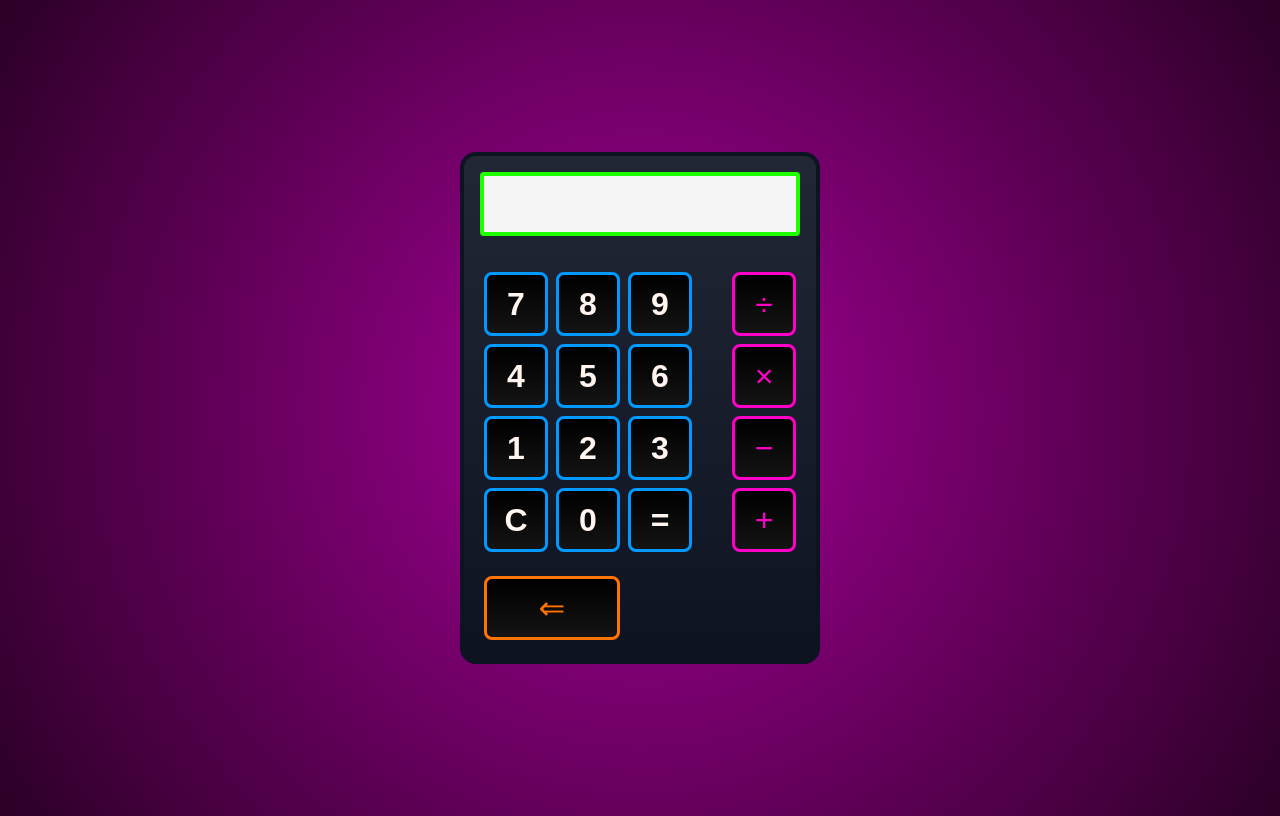
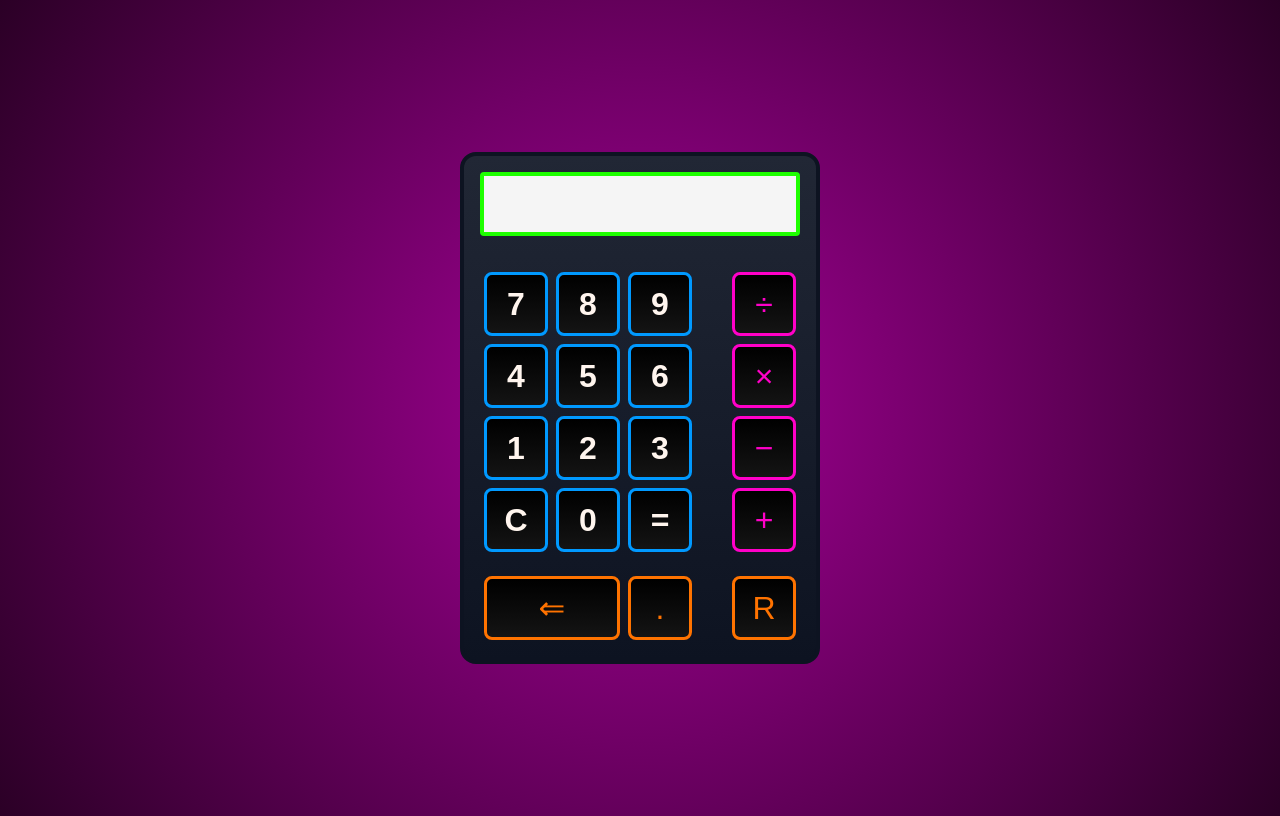
Before and after one commit to BigJarvis06/calculator, a plain HTML site: page index.html in a window 1280 px wide. Drawn offline with Linux system fonts and the light colour scheme.

Commit message:
added buttons and styling for remainder and decimal

```diff
--- a/index.html
+++ b/index.html
@@ -41,6 +41,8 @@
 			</div>
       <div class="additions">
         <button id="backspace">&lArr;</button>
+        <button id="decimal">&period;</button>
+        <button id="remainder">R</button>
       </div>
 	</div>
 
--- a/styles.css
+++ b/styles.css
@@ -49,17 +49,27 @@ body {
 .additions {
   margin: 1rem;
   box-sizing: border-box;
+  display: flex;
+  width: 20rem;
+  justify-content: space-between;
 }
 
 .additions #backspace {
-  box-sizing: border-box;
   height: 4rem;
   width: 8.5rem;
   align-self: flex-end;
+}
+
+.additions #decimal {
+  margin-right: auto;
+}
+
+.additions button {
   color: rgb(255, 115, 0);
   border: 3px solid rgb(255, 115, 0);
   background: rgb(20,20,20);
   background: linear-gradient(0deg, rgba(20,20,20,1) 0%, rgba(0,0,0,1) 100%);
+  box-sizing: border-box;
 }
 
 #arguments {
```
